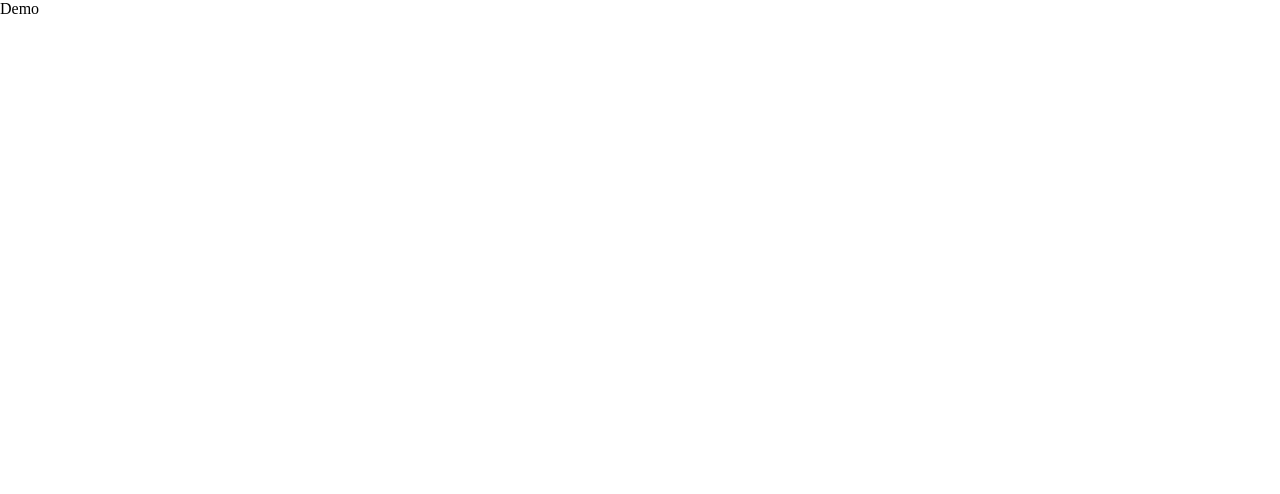
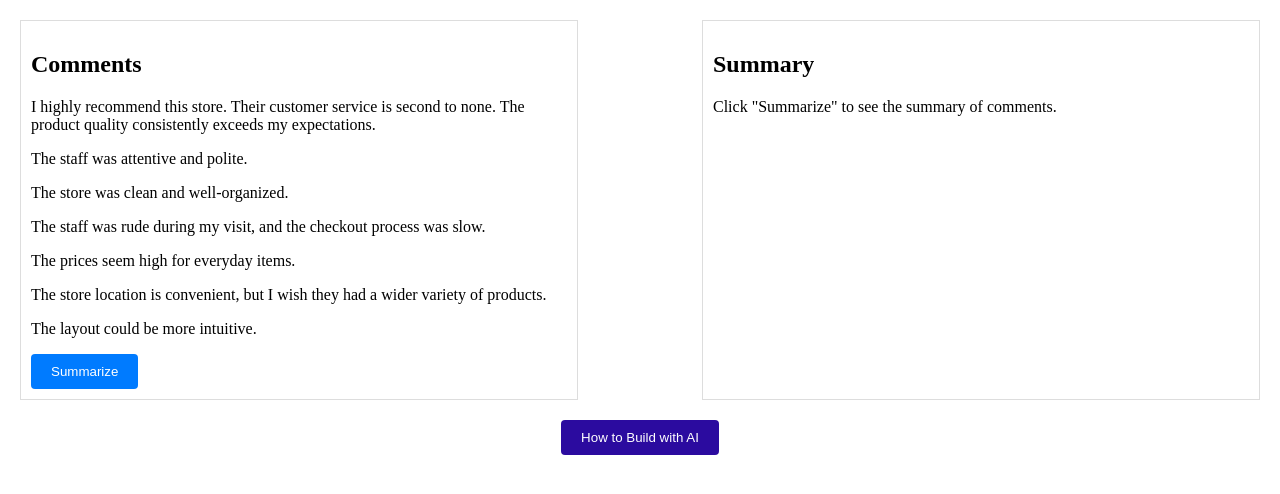
Before and after one commit to AnjaliDeviMehra/IndustryProject, a React (Vite) app: page /demo in a window 1280 px wide. Shown: the top 494 px of the page. Built offline with nearby package versions, Linux system fonts and the light colour scheme.

Commit message:
add demo page with comment and summary boxes and buttons

```diff
--- a/src/components/Demo/Demo.jsx
+++ b/src/components/Demo/Demo.jsx
@@ -1,5 +1,76 @@
-import React from "react";
+import React, { useState } from "react";
+import "./Demo.scss";
+
+const initialComments = [
+  "I highly recommend this store. Their customer service is second to none. The product quality consistently exceeds my expectations.",
+  "The staff was attentive and polite.",
+  "The store was clean and well-organized.",
+  "The staff was rude during my visit, and the checkout process was slow.",
+  "The prices seem high for everyday items.",
+  "The store location is convenient, but I wish they had a wider variety of products.",
+  "The layout could be more intuitive.",
+];
+
+const initialSummary = {
+  total:
+    "Overall, the store receives positive reviews for excellent customer service, high-quality products, and a clean, well-organized environment. However, some customers noted staff rudeness, slow checkout, high prices, limited variety, and a non-intuitive layout.",
+  positive:
+    "Customers highly recommend this store due to excellent customer service, high-quality products, and a clean, well-organized environment.",
+  negative:
+    "Some customers expressed concerns about staff rudeness, slow checkout, high prices, limited product variety, and a non-intuitive store layout.",
+};
 
 export const Demo = () => {
-  return <div>Demo</div>;
+  const [comments, setComments] = useState(initialComments);
+  const [summary, setSummary] = useState(null);
+  const [activeSummary, setActiveSummary] = useState("total");
+
+  const handleSummarize = () => {
+    setSummary(initialSummary);
+  };
+
+  return (
+    <div className="container">
+      <div className="comments">
+        <h2>Comments</h2>
+        <div>
+          {comments.map((comment, index) => (
+            <p key={index}>{comment}</p>
+          ))}
+        </div>
+        <button className="button__Summarize" onClick={handleSummarize}>
+          Summarize
+        </button>
+      </div>
+      <div className="summary">
+        <h2>Summary</h2>
+        {summary ? (
+          <div>
+            <div className="summary__types">
+              <button onClick={() => setActiveSummary("total")}>
+                Total Summary
+              </button>
+              <button onClick={() => setActiveSummary("positive")}>
+                Positive Summary
+              </button>
+              <button onClick={() => setActiveSummary("negative")}>
+                Negative Summary
+              </button>
+            </div>
+            <div style={{ marginTop: "0.625rem" }}>
+              <p>{summary[activeSummary]}</p>
+            </div>
+          </div>
+        ) : (
+          <p>Click "Summarize" to see the summary of comments.</p>
+        )}
+      </div>
+
+      <div className="button__AI">
+        <button>How to Build with AI</button>
+      </div>
+    </div>
+  );
 };
+
+export default Demo;
--- a/src/components/Demo/Demo.scss
+++ b/src/components/Demo/Demo.scss
@@ -0,0 +1,58 @@
+.container {
+    display: flex;
+    flex-wrap: wrap;
+    justify-content: space-between;
+    padding: 1.25rem;
+    box-sizing: border-box;
+
+    @media (max-width: 48rem) {
+      flex-direction: column;
+    }
+  }
+
+  .comments, .summary {
+    width: 45%;
+    padding: 0.625rem;
+    border: 0.0625rem solid #ddd;
+    box-sizing: border-box;
+
+    @media (max-width: 48rem) {
+      width: 100%;
+      margin-bottom: 1.25rem;
+    }
+  }
+
+  .button__Summarize {
+    padding: 0.625rem 1.25rem;
+    border: none;
+    background-color: #007bff;
+    color: white;
+    border-radius: 0.25rem;
+    cursor: pointer;
+
+    &:hover {
+      background-color: #0096b3;
+    }
+  }
+
+  .button__AI {
+    width: 100%;
+    text-align: center;
+    margin-top: 1.25rem;
+
+    button {
+      padding: 0.625rem 1.25rem;
+      border: none;
+      background-color: #2b0b9f;
+      color: white;
+      border-radius: 0.25rem;
+      cursor: pointer;
+
+      &:hover {
+        background-color: white;
+        color: #2b0b9f;
+        border: 1px solid #2b0b9f;
+
+      }
+    }
+  }
--- a/src/pages/CommentSummarizerPage/CommentSummarizerPage.jsx
+++ b/src/pages/CommentSummarizerPage/CommentSummarizerPage.jsx
@@ -1,8 +1,8 @@
 import React from "react";
-import "./CommentSummarizer.scss";
+import "./CommentSummarizerPage.scss";
 import Demo from "../../components/Demo/Demo";
 
-export const CommentSummarizerPage = () => {
+const CommentSummarizerPage = () => {
   return (
     <>
       <h2>Customer Feedback Summarizer</h2>
@@ -12,3 +12,5 @@ export const CommentSummarizerPage = () => {
     </>
   );
 };
+
+export default CommentSummarizerPage;
```
